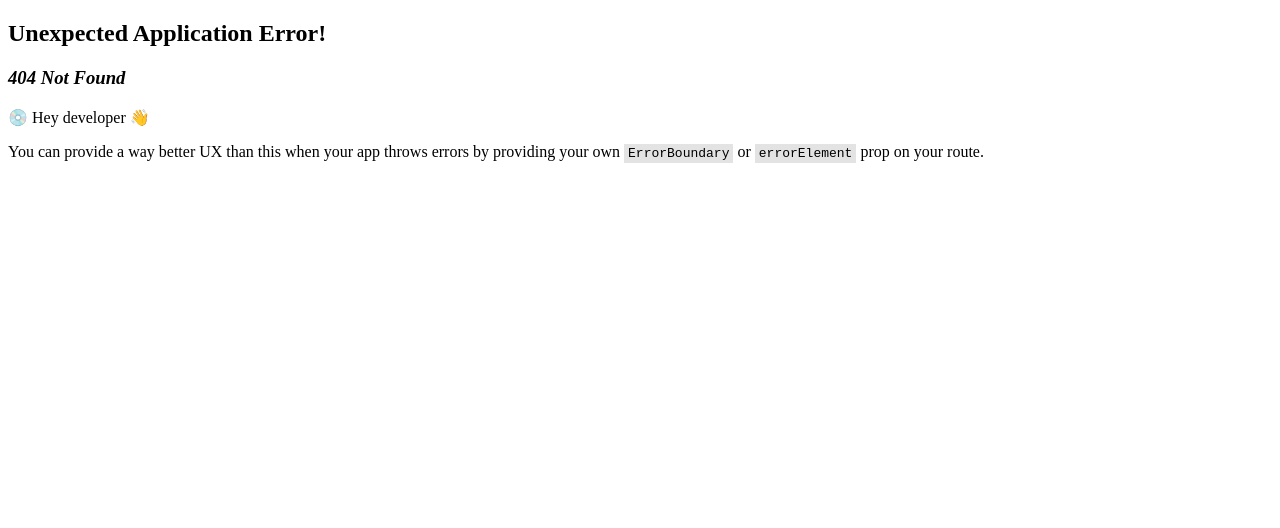
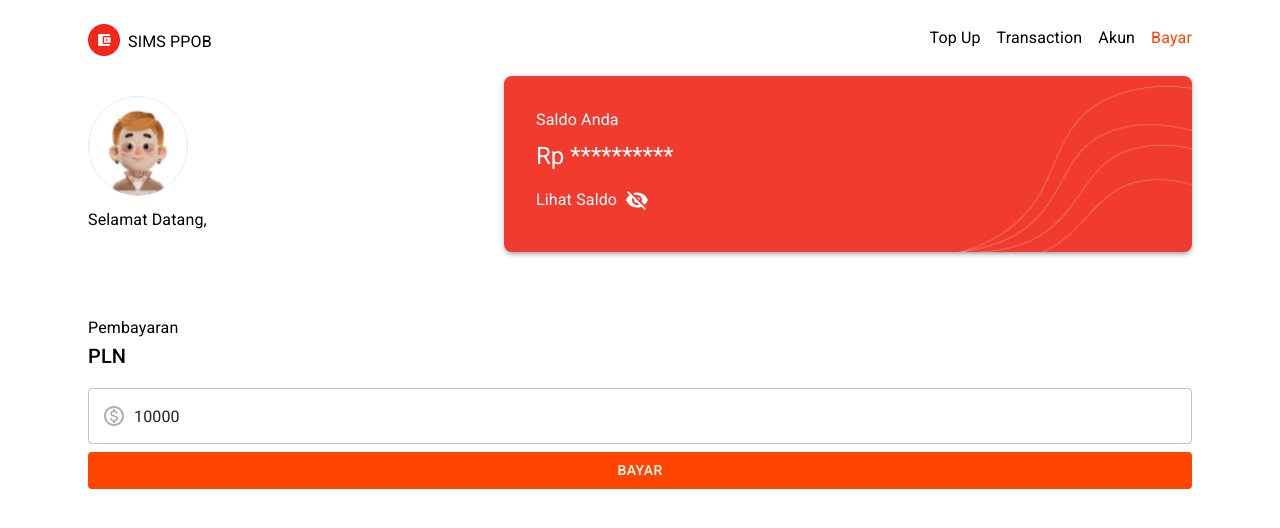
Before and after one commit to rizdar/SIMS-PPOB-rizki-darmawan, a React (Vite) app: page /bayar in a window 1280 px wide. Before the commit this address had no page. Shown: the top 528 px of the page. Built offline with nearby package versions, Linux system fonts and the light colour scheme; no server answers.

Commit message:
handle bayar

```diff
--- a/src/App.tsx
+++ b/src/App.tsx
@@ -9,6 +9,7 @@ import store from "./store";
 import RootLayoutPage from "./pages/RootLayoutPage";
 import ProfilePage from "./pages/ProfilePage";
 import HomePage from "./pages/HomePage";
+import BayarPage from "./pages/BayarPage";
 
 const router = createBrowserRouter([
   {
@@ -27,6 +28,10 @@ const router = createBrowserRouter([
       {
         path: Constant.PROFILEPAGE,
         element: <ProfilePage />,
+      },
+      {
+        path: Constant.BAYARPAGE,
+        element: <BayarPage />,
       },
     ],
   },
--- a/src/components/navigation/Navbar.tsx
+++ b/src/components/navigation/Navbar.tsx
@@ -14,6 +14,10 @@ const NAVLINKS = [
   {
     path: "/profile",
     label: "Akun",
+  },
+  {
+    path: "/bayar",
+    label: "Bayar",
   },
 ];
 
--- a/src/constant/Constant.ts
+++ b/src/constant/Constant.ts
@@ -5,6 +5,7 @@ export const LOGINPAGE = "/login";
 export const PROFILEPAGE = "/profile";
 export const TOPUPPAGE = "/top-up";
 export const TRANSACTIONPAGE = "/transaction";
+export const BAYARPAGE = "/bayar";
 
 // url
 export const BASEURL = "https://take-home-test-api.nutech-integrasi.com";
--- /dev/null
+++ b/src/pages/BayarPage.tsx
@@ -0,0 +1,94 @@
+import {
+  Box,
+  Button,
+  InputAdornment,
+  TextField,
+  Typography,
+} from "@mui/material";
+import ProfileBanner from "../components/home/ProfileBanner";
+import MonetizationOnOutlinedIcon from "@mui/icons-material/MonetizationOnOutlined";
+import { SubmitHandler, useForm } from "react-hook-form";
+import axios from "axios";
+import * as Constant from "../constant/Constant";
+import useShowAlert from "../hooks/use-sweet-alert";
+
+interface FormValues {
+  nominal: number;
+}
+
+export default function BayarPage() {
+  const { showAlert } = useShowAlert();
+  const {
+    register,
+    formState: { errors },
+    handleSubmit,
+  } = useForm<FormValues>({
+    mode: "all",
+    defaultValues: {
+      nominal: 10000,
+    },
+  });
+
+  const onSubmit: SubmitHandler<FormValues> = async (data) => {
+    const token = localStorage.getItem("token");
+    try {
+      const res = await axios.post(
+        `${Constant.BASEURL}/transaction`,
+        {
+          service_code: "PLN",
+          total_amount: data.nominal,
+        },
+
+        {
+          headers: {
+            Authorization: `Bearer ${token}`,
+          },
+        }
+      );
+
+      if (res.status === 200) {
+        showAlert("Success!", "Pembayaran berhasil!", "success");
+      }
+    } catch (error) {
+      showAlert("Error!", "Pembayaran Gagal", "error");
+      console.log(error);
+    }
+  };
+
+  return (
+    <Box paddingX={10}>
+      <ProfileBanner />
+      <Typography>Pembayaran</Typography>
+      <Typography variant="h6">PLN</Typography>
+      <form onSubmit={handleSubmit(onSubmit)}>
+        <TextField
+          id="nominal"
+          type="number"
+          variant="outlined"
+          margin="normal"
+          placeholder="masukan nominal pembayaran"
+          fullWidth
+          {...register("nominal", {
+            required: "nominal wajib diisi",
+          })}
+          error={!!errors.nominal}
+          helperText={errors.nominal ? String(errors.nominal.message) : ""}
+          InputProps={{
+            startAdornment: (
+              <InputAdornment position="start">
+                <MonetizationOnOutlinedIcon style={{ color: "#abadb0" }} />
+              </InputAdornment>
+            ),
+          }}
+        />
+        <Button
+          type="submit"
+          fullWidth
+          sx={{ bgcolor: "orangered", color: "white" }}
+        >
+          Bayar
+        </Button>
+      </form>
+    </Box>
+  );
+}
```
